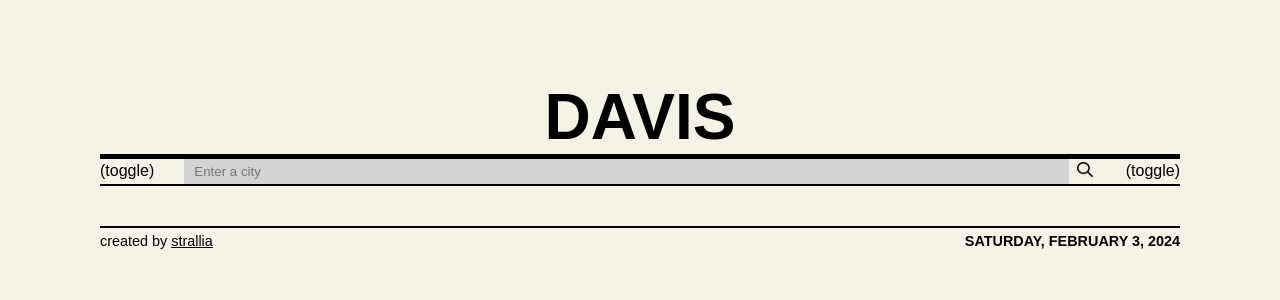
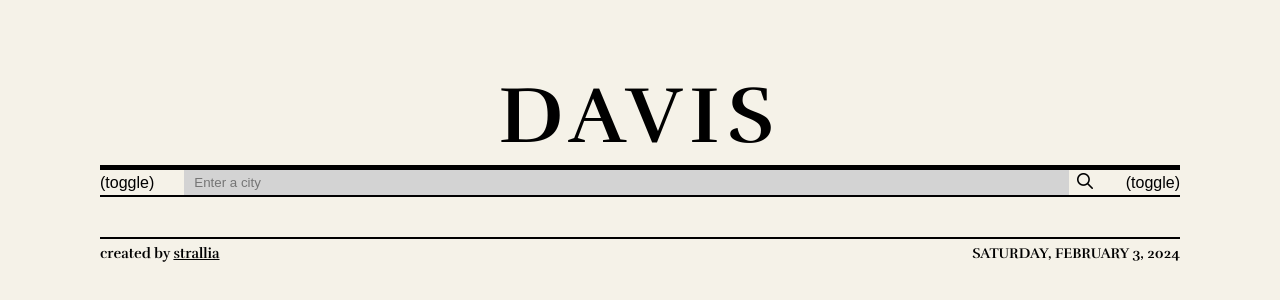
Before and after one commit to strallia/weather-app, a website built with webpack: page src/template.html in a window 1280 px wide. Shown: the part 236-536 px from the top of the page. Built offline with nearby package versions, Linux system fonts and the light colour scheme; no server answers.

Commit message:
Add serif font family

```diff
--- a/src/styles.css
+++ b/src/styles.css
@@ -1,3 +1,5 @@
+@import url('https://fonts.googleapis.com/css2?family=DM+Serif+Display&family=Rufina:wght@700&display=swap');
+
 * {
   margin: 0;
   padding: 0;
@@ -15,7 +17,6 @@ body {
   display: grid;
   grid-template-columns: minmax(min-content, 1100px);
   justify-content: center;
-  overflow: scroll;
 }
 
 .page-container {
@@ -29,7 +30,14 @@ body {
 }
 
 .title-container {
-  font-size: 4rem;
+  font-size: 5rem;
+  font-family: 'Rufina', serif;
+  letter-spacing: 0.5rem;
+}
+
+.title-container,
+footer > * {
+  font-family: 'Rufina', serif;
 }
 
 .menu-container {
@@ -166,5 +174,6 @@ footer {
 }
 
 .credits a {
+  font-family: inherit;
   color: inherit;
 }
```
